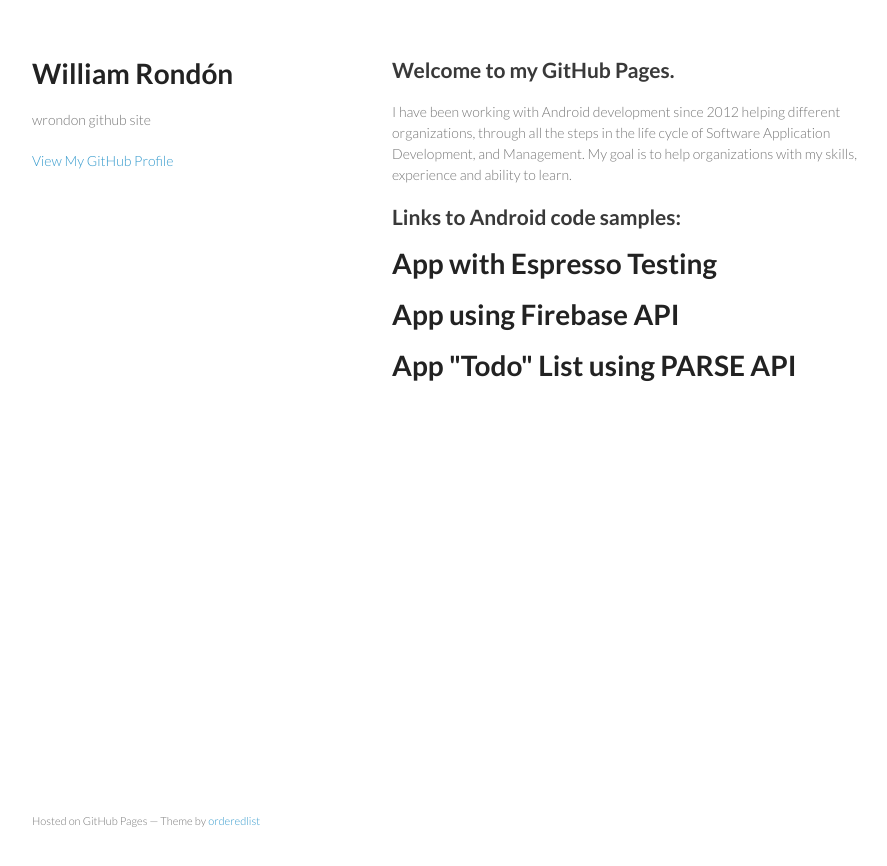
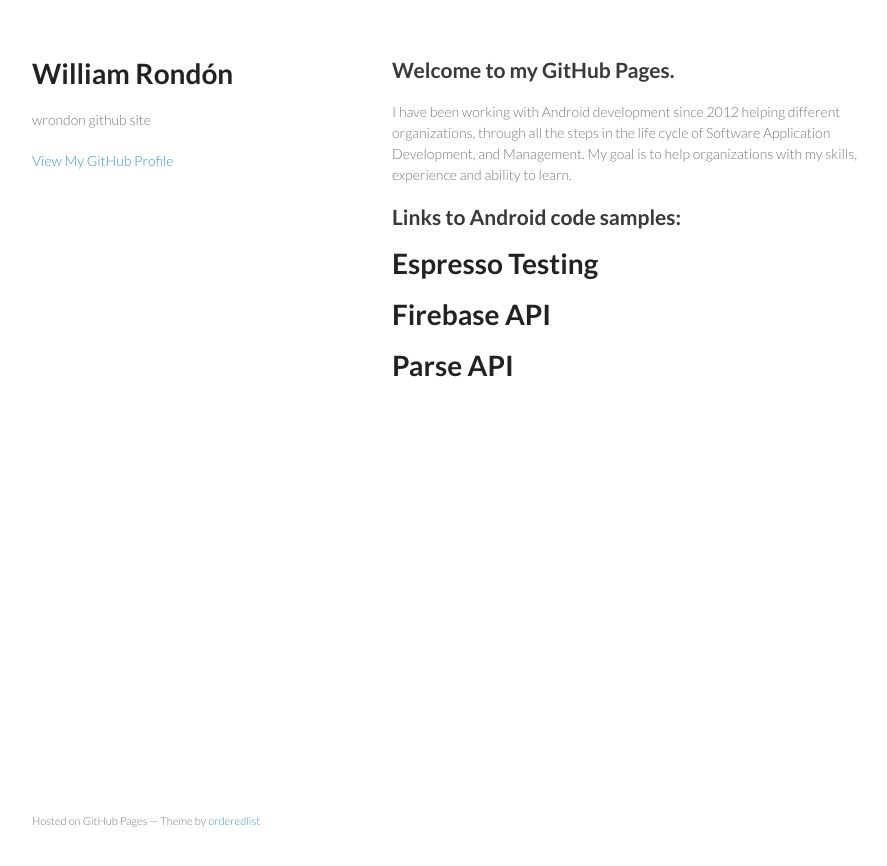
Before and after one commit to wrondon/wrondon.github.io, a Jekyll site: the page index.html, which Jekyll copies as it is, in a window 1280 px wide. Shown: the top 866 px of the page, without its empty margins (178-1065 px from the left). Built offline with Jekyll 4.4.1, drawn with Linux system fonts in a browser that asks for light colours.

Commit message:
Replace master branch with page content via GitHub

```diff
--- a/index.html
+++ b/index.html
@@ -32,15 +32,15 @@
 <a id="links-to-android-code-samples" class="anchor" href="#links-to-android-code-samples" aria-hidden="true"><span class="octicon octicon-link"></span></a>Links to Android code samples:</h2>
 
 <h1>
-<a id="app-with-espresso-testing" class="anchor" href="#app-with-espresso-testing" aria-hidden="true"><span class="octicon octicon-link"></span></a><a href="http://wrondon.github.io/AppWithEspresso"><strong>App with Espresso Testing</strong></a>
+<a id="espresso-testing" class="anchor" href="#espresso-testing" aria-hidden="true"><span class="octicon octicon-link"></span></a><a href="http://wrondon.github.io/AppWithEspresso"><strong>Espresso Testing</strong></a>
 </h1>
 
 <h1>
-<a id="app-using-firebase-api" class="anchor" href="#app-using-firebase-api" aria-hidden="true"><span class="octicon octicon-link"></span></a><a href="http://wrondon.github.io/AppTestFirebase"><strong>App using Firebase API</strong></a>
+<a id="firebase-api" class="anchor" href="#firebase-api" aria-hidden="true"><span class="octicon octicon-link"></span></a><a href="http://wrondon.github.io/AppTestFirebase"><strong>Firebase API</strong></a>
 </h1>
 
 <h1>
-<a id="app-todo-list-using-parse-api" class="anchor" href="#app-todo-list-using-parse-api" aria-hidden="true"><span class="octicon octicon-link"></span></a><a href="http://wrondon.github.io/TodoListActivity/"><strong>App "Todo" List using PARSE API</strong></a>
+<a id="parse-api" class="anchor" href="#parse-api" aria-hidden="true"><span class="octicon octicon-link"></span></a><a href="http://wrondon.github.io/TodoListActivity/"><strong>Parse API</strong></a>
 </h1>
       </section>
       <footer>
--- a/params.json
+++ b/params.json
@@ -1 +1 @@
-{"name":"William Rondón","tagline":"wrondon github site","body":"## Welcome to my GitHub Pages.\r\nI have been working with Android development since 2012 helping different organizations, through all the steps in the life cycle of Software Application Development, and Management. My goal is to help organizations with my skills, experience and ability to learn.\r\n\r\n## Links to Android code samples:\r\n\r\n#     [**App with Espresso Testing**](http://wrondon.github.io/AppWithEspresso)\r\n\r\n#     [**App using Firebase API**](http://wrondon.github.io/AppTestFirebase)\r\n\r\n#     [**App \"Todo\" List using PARSE API**](http://wrondon.github.io/TodoListActivity/)\r\n\r\n\r\n","google":"","note":"Don't delete this file! It's used internally to help with page regeneration."}
+{"name":"William Rondón","tagline":"wrondon github site","body":"## Welcome to my GitHub Pages.\r\nI have been working with Android development since 2012 helping different organizations, through all the steps in the life cycle of Software Application Development, and Management. My goal is to help organizations with my skills, experience and ability to learn.\r\n\r\n## Links to Android code samples:\r\n\r\n#     [**Espresso Testing**](http://wrondon.github.io/AppWithEspresso)\r\n\r\n#     [**Firebase API**](http://wrondon.github.io/AppTestFirebase)\r\n\r\n#     [**Parse API**](http://wrondon.github.io/TodoListActivity/)\r\n\r\n\r\n","google":"","note":"Don't delete this file! It's used internally to help with page regeneration."}
```
